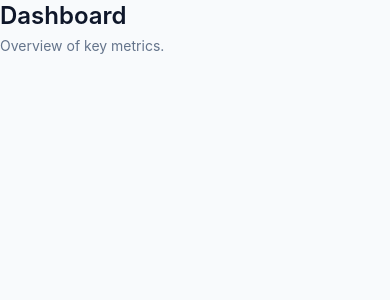
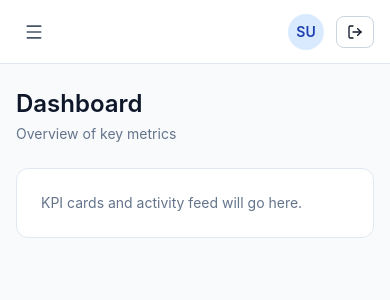
Before and after one commit to SumitPokhriyal5/healthcare-saas, a React (Vite) app: page /dashboard in a window 390 px wide. Shown: the top 300 px of the page. Built offline with nearby package versions, Linux system fonts and the light colour scheme; no server answers; sample sign-in values are in the browser's storage.

Commit message:
feat(layout): add responsive app shell with sidebar, topbar, and page header primitive

```diff
--- a/package.json
+++ b/package.json
@@ -14,6 +14,7 @@
   },
   "dependencies": {
     "firebase": "^12.12.1",
+    "lucide-react": "^1.14.0",
     "react": "^19.2.5",
     "react-dom": "^19.2.5",
     "react-router-dom": "^7.14.2",
--- a/src/modules/analytics/AnalyticsPage.tsx
+++ b/src/modules/analytics/AnalyticsPage.tsx
@@ -1,8 +1,12 @@
+import { PageHeader } from '@shared/components/PageHeader';
+
 export default function AnalyticsPage() {
   return (
     <div>
-      <h1 className="text-2xl font-semibold text-slate-900">Analytics</h1>
-      <p className="mt-1 text-sm text-slate-500">Charts and insights.</p>
+      <PageHeader title="Analytics" subtitle="Charts and insights" />
+      <div className="rounded-xl border border-slate-200 bg-white p-6 text-sm text-slate-500">
+        Charts will go here.
+      </div>
     </div>
   );
 }
--- a/src/modules/dashboard/DashboardPage.tsx
+++ b/src/modules/dashboard/DashboardPage.tsx
@@ -1,8 +1,12 @@
+import { PageHeader } from '@shared/components/PageHeader';
+
 export default function DashboardPage() {
   return (
     <div>
-      <h1 className="text-2xl font-semibold text-slate-900">Dashboard</h1>
-      <p className="mt-1 text-sm text-slate-500">Overview of key metrics.</p>
+      <PageHeader title="Dashboard" subtitle="Overview of key metrics" />
+      <div className="rounded-xl border border-slate-200 bg-white p-6 text-sm text-slate-500">
+        KPI cards and activity feed will go here.
+      </div>
     </div>
   );
 }
--- a/src/modules/patients/PatientsPage.tsx
+++ b/src/modules/patients/PatientsPage.tsx
@@ -1,8 +1,12 @@
+import { PageHeader } from '@shared/components/PageHeader';
+
 export default function PatientsPage() {
   return (
     <div>
-      <h1 className="text-2xl font-semibold text-slate-900">Patients</h1>
-      <p className="mt-1 text-sm text-slate-500">Grid and list views go here.</p>
+      <PageHeader title="Patients" subtitle="Manage your patient list" />
+      <div className="rounded-xl border border-slate-200 bg-white p-6 text-sm text-slate-500">
+        Grid and list views will go here.
+      </div>
     </div>
   );
 }
--- a/src/routes/ProtectedRoute.tsx
+++ b/src/routes/ProtectedRoute.tsx
@@ -1,5 +1,6 @@
 import { Navigate, Outlet, useLocation } from 'react-router-dom';
 import { useAuthStore, selectIsAuthenticated } from '@lib/store/authStore';
+import AppShell from '@shared/components/layout/AppShell';
 
 export default function ProtectedRoute() {
   const isAuthenticated = useAuthStore(selectIsAuthenticated);
@@ -8,5 +9,10 @@ export default function ProtectedRoute() {
   if (!isAuthenticated) {
     return <Navigate to="/login" replace state={{ from: location }} />;
   }
-  return <Outlet />;
+
+  return (
+    <AppShell>
+      <Outlet />
+    </AppShell>
+  );
 }
--- /dev/null
+++ b/src/shared/components/PageHeader.tsx
@@ -0,0 +1,19 @@
+import type { ReactNode } from 'react';
+
+interface PageHeaderProps {
+  title: string;
+  subtitle?: string;
+  actions?: ReactNode;
+}
+
+export function PageHeader({ title, subtitle, actions }: PageHeaderProps) {
+  return (
+    <div className="mb-6 flex flex-col gap-3 sm:flex-row sm:items-center sm:justify-between">
+      <div>
+        <h1 className="text-2xl font-semibold text-slate-900">{title}</h1>
+        {subtitle && <p className="mt-1 text-sm text-slate-500">{subtitle}</p>}
+      </div>
+      {actions && <div className="flex items-center gap-2">{actions}</div>}
+    </div>
+  );
+}
--- /dev/null
+++ b/src/shared/components/layout/AppShell.tsx
@@ -0,0 +1,32 @@
+import { useEffect, type ReactNode } from 'react';
+import { useLocation } from 'react-router-dom';
+import { useUIStore } from '@lib/store/uiStore';
+import Sidebar from './Sidebar';
+import Topbar from './Topbar';
+
+interface AppShellProps {
+  children: ReactNode;
+}
+
+export default function AppShell({ children }: AppShellProps) {
+  const isSidebarOpen = useUIStore((s) => s.isSidebarOpen);
+  const setSidebarOpen = useUIStore((s) => s.setSidebarOpen);
+  const location = useLocation();
+
+  useEffect(() => {
+    if (window.innerWidth < 1024) {
+      setSidebarOpen(false);
+    }
+  }, [location.pathname, setSidebarOpen]);
+
+  return (
+    <div className="flex min-h-screen bg-slate-50">
+      <Sidebar isOpen={isSidebarOpen} onClose={() => setSidebarOpen(false)} />
+
+      <div className="flex min-w-0 flex-1 flex-col">
+        <Topbar onMenuClick={() => setSidebarOpen(true)} />
+        <main className="flex-1 px-4 py-6 sm:px-6 lg:px-8">{children}</main>
+      </div>
+    </div>
+  );
+}
--- /dev/null
+++ b/src/shared/components/layout/Sidebar.tsx
@@ -0,0 +1,71 @@
+import { NavLink } from 'react-router-dom';
+import { X } from 'lucide-react';
+import { navItems } from './navigation';
+
+interface SidebarProps {
+  isOpen: boolean;
+  onClose: () => void;
+}
+
+export default function Sidebar({ isOpen, onClose }: SidebarProps) {
+  return (
+    <>
+      {isOpen && (
+        <button
+          type="button"
+          aria-label="Close menu"
+          onClick={onClose}
+          className="fixed inset-0 z-30 bg-slate-900/50 lg:hidden"
+        />
+      )}
+
+      <aside
+        className={`fixed inset-y-0 left-0 z-40 flex w-64 flex-col border-r border-slate-200 bg-white transition-transform duration-200 lg:static lg:translate-x-0 ${
+          isOpen ? 'translate-x-0' : '-translate-x-full'
+        }`}
+      >
+        <div className="flex h-16 items-center justify-between px-5">
+          <div className="flex items-center gap-2">
+            <div className="flex h-8 w-8 items-center justify-center rounded-lg bg-brand-600 text-white">
+              <span className="text-sm font-bold">H</span>
+            </div>
+            <span className="font-semibold text-slate-900">Healthcare</span>
+          </div>
+          <button
+            type="button"
+            aria-label="Close menu"
+            onClick={onClose}
+            className="rounded-md p-1.5 text-slate-500 hover:bg-slate-100 lg:hidden"
+          >
+            <X size={18} />
+          </button>
+        </div>
+
+        <nav className="flex-1 space-y-1 px-3 py-4">
+          {navItems.map((item) => {
+            const Icon = item.icon;
+            return (
+              <NavLink
+                key={item.to}
+                to={item.to}
+                onClick={onClose}
+                className={({ isActive }) =>
+                  `flex items-center gap-3 rounded-lg px-3 py-2 text-sm font-medium transition-colors ${
+                    isActive ? 'bg-brand-50 text-brand-700' : 'text-slate-700 hover:bg-slate-100'
+                  }`
+                }
+              >
+                <Icon size={18} />
+                {item.label}
+              </NavLink>
+            );
+          })}
+        </nav>
+
+        <div className="border-t border-slate-200 p-4 text-xs text-slate-400">
+          v0.1.0 · Healthcare SaaS
+        </div>
+      </aside>
+    </>
+  );
+}
--- /dev/null
+++ b/src/shared/components/layout/Topbar.tsx
@@ -0,0 +1,62 @@
+import { Menu, LogOut } from 'lucide-react';
+import { useAuthStore } from '@lib/store/authStore';
+import { useAuth } from '@modules/auth/useAuth';
+import { Button } from '@shared/components/Button';
+
+interface TopbarProps {
+  onMenuClick: () => void;
+}
+
+export default function Topbar({ onMenuClick }: TopbarProps) {
+  const user = useAuthStore((s) => s.user);
+  const { logout } = useAuth();
+
+  const initials = (user?.displayName ?? user?.email ?? '?')
+    .split(/[\s@.]+/)
+    .filter(Boolean)
+    .slice(0, 2)
+    .map((s) => s[0]?.toUpperCase())
+    .join('');
+
+  return (
+    <header className="flex h-16 items-center justify-between border-b border-slate-200 bg-white px-4 sm:px-6">
+      <button
+        type="button"
+        aria-label="Open menu"
+        onClick={onMenuClick}
+        className="rounded-md p-2 text-slate-600 hover:bg-slate-100 lg:hidden"
+      >
+        <Menu size={20} />
+      </button>
+
+      <div className="hidden lg:block" />
+
+      <div className="flex items-center gap-3">
+        <div className="hidden text-right sm:block">
+          <p className="text-sm font-medium text-slate-900">
+            {user?.displayName ?? user?.email?.split('@')[0]}
+          </p>
+          <p className="text-xs text-slate-500">{user?.email}</p>
+        </div>
+
+        <div
+          aria-hidden="true"
+          className="flex h-9 w-9 items-center justify-center rounded-full bg-brand-100 text-sm font-semibold text-brand-700"
+        >
+          {initials}
+        </div>
+
+        <Button
+          variant="secondary"
+          size="sm"
+          onClick={logout}
+          aria-label="Sign out"
+          className="!px-2.5"
+        >
+          <LogOut size={16} />
+          <span className="hidden sm:inline">Sign out</span>
+        </Button>
+      </div>
+    </header>
+  );
+}
--- /dev/null
+++ b/src/shared/components/layout/navigation.ts
@@ -0,0 +1,13 @@
+import { LayoutDashboard, BarChart3, Users, type LucideIcon } from 'lucide-react';
+
+export interface NavItem {
+  label: string;
+  to: string;
+  icon: LucideIcon;
+}
+
+export const navItems: NavItem[] = [
+  { label: 'Dashboard', to: '/dashboard', icon: LayoutDashboard },
+  { label: 'Analytics', to: '/analytics', icon: BarChart3 },
+  { label: 'Patients', to: '/patients', icon: Users },
+];
```
Also changed, not shown: 1 other file (tests, documents, lock files or other folders).
